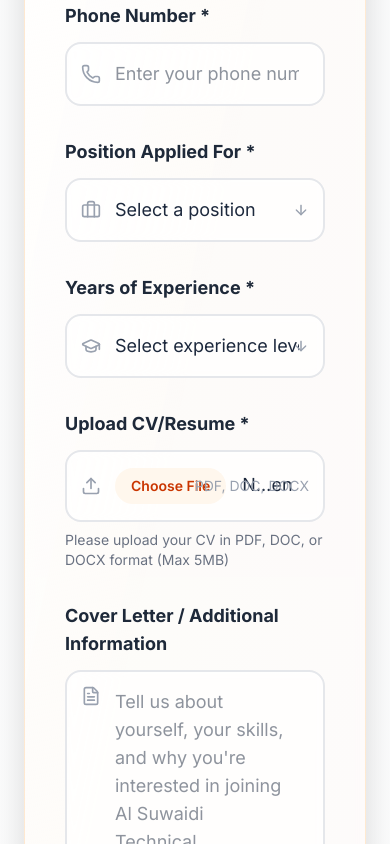
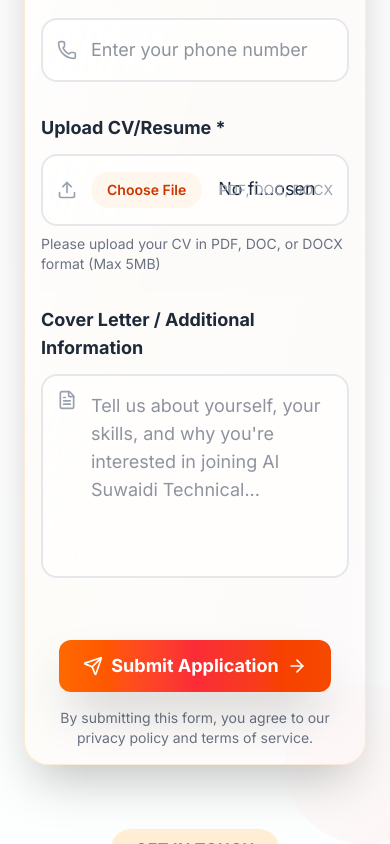
Before and after one commit to digicoders-git/ATC---Al-Suwaidi, a React (Vite) app: page /careers in a window 390 px wide. Shown: the part 6620-7464 px from the top of the page. Built offline with nearby package versions, Linux system fonts and the light colour scheme.

Commit message:
final update 20

```diff
--- a/src/Component/Navbar.jsx
+++ b/src/Component/Navbar.jsx
@@ -340,7 +340,7 @@ export default function ModernNavbar() {
 
                       <div
                         className={`overflow-hidden transition-all duration-300 ${
-                          servicesOpen ? "max-h-[500px] mb-4" : "max-h-0"
+                          servicesOpen ? "max-h-[800px] mb-4" : "max-h-0"
                         }`}
                       >
                         <div className="pl-4 space-y-2">
@@ -348,14 +348,27 @@ export default function ModernNavbar() {
                             <button
                               key={service.to}
                               onClick={() => handleServiceClick(service.to)}
-                              className="w-full text-left flex items-center gap-3 py-3 px-4 rounded-lg hover:bg-orange-50 transition-all duration-300 text-base font-bold"
+                              className="w-full text-left flex items-start gap-3 py-3 px-4 rounded-lg hover:bg-orange-50 transition-all duration-300 text-sm font-medium"
                             >
-                              <span className="text-xl">{service.icon}</span>
-                              <span className="text-gray-700">
+                              <span className="text-lg mt-0.5 flex-shrink-0">{service.icon}</span>
+                              <span className="text-gray-700 leading-tight">
                                 {service.label}
                               </span>
                             </button>
                           ))}
+                          <div className="mt-4 pt-3 border-t border-gray-200">
+                            <Link
+                              to="/services"
+                              onClick={() => {
+                                setServicesOpen(false);
+                                setMobileOpen(false);
+                              }}
+                              className="w-full flex items-center justify-center gap-2 py-3 px-4 bg-gradient-to-r from-orange-500 to-red-500 text-white font-semibold rounded-lg hover:shadow-lg transition-all duration-300"
+                            >
+                              View All Services
+                              <ArrowRight size={16} />
+                            </Link>
+                          </div>
                         </div>
                       </div>
                     </>
@@ -376,6 +389,18 @@ export default function ModernNavbar() {
                 </div>
               ))}
             </div>
+
+            {/* Get Quote Button */}
+            <div className="mt-8 pt-6 border-t border-gray-200">
+              <Link
+                to="/get-quote"
+                onClick={() => setMobileOpen(false)}
+                className="w-full flex items-center justify-center gap-2 py-4 px-6 bg-gradient-to-r from-orange-500 to-red-500 text-white font-bold text-lg rounded-xl shadow-lg hover:shadow-xl transition-all duration-300"
+              >
+                Get Quote
+                <ArrowRight size={18} />
+              </Link>
+            </div>
           </div>
         </aside>
       </div>
--- a/src/Page/Careers.jsx
+++ b/src/Page/Careers.jsx
@@ -129,8 +129,6 @@ export default function CareersPage() {
     fullName: "",
     email: "",
     phoneNumber: "",
-    position: "",
-    experience: "",
     coverLetter: "",
     resume: null
   });
@@ -157,7 +155,7 @@ export default function CareersPage() {
       formDataToSend.append('fullName', formData.fullName);
       formDataToSend.append('email', formData.email);
       formDataToSend.append('phoneNumber', formData.phoneNumber);
-      formDataToSend.append('coverLetter', `Position: ${formData.position}\nExperience: ${formData.experience}\n\n${formData.coverLetter}`);
+      formDataToSend.append('coverLetter', formData.coverLetter);
 
       if (formData.resume) {
         formDataToSend.append('resume', formData.resume);
@@ -179,8 +177,6 @@ export default function CareersPage() {
           fullName: "",
           email: "",
           phoneNumber: "",
-          position: "",
-          experience: "",
           coverLetter: "",
           resume: null
         });
@@ -423,7 +419,10 @@ export default function CareersPage() {
                 </div>
 
                 <button
-                  onClick={() => setSelectedJob(job)}
+                  onClick={() => {
+                    setSelectedJob(job);
+                    document.getElementById('apply').scrollIntoView({ behavior: 'smooth' });
+                  }}
                   className="w-full bg-gradient-to-r from-orange-500 to-red-500 text-white font-bold py-3 px-6 rounded-xl hover:shadow-lg transition-all duration-300"
                 >
                   Apply for this Position
@@ -455,12 +454,12 @@ export default function CareersPage() {
             </p>
           </motion.div>
 
-          <div className="max-w-5xl mx-auto">
+          <div className="max-w-7xl mx-auto   lg:px-8">
             <motion.div
               initial={{ opacity: 0, y: 30 }}
               whileInView={{ opacity: 1, y: 0 }}
               viewport={{ once: true }}
-              className="relative bg-gradient-to-br from-white via-orange-50/30 to-red-50/30 rounded-3xl p-10 shadow-2xl border border-orange-200/50 backdrop-blur-sm"
+              className="relative bg-gradient-to-br from-white via-orange-50/30 to-red-50/30 rounded-3xl p-4 sm:p-6 lg:p-10 shadow-2xl border border-orange-200/50 backdrop-blur-sm"
             >
               {/* Decorative Elements */}
               <div className="absolute top-0 left-0 w-32 h-32 bg-gradient-to-br from-orange-200/20 to-transparent rounded-full -translate-x-16 -translate-y-16"></div>
@@ -535,56 +534,6 @@ export default function CareersPage() {
 
                     <div className="space-y-2">
                       <label className="block text-gray-800 font-bold text-lg mb-3">
-                        Position Applied For *
-                      </label>
-                      <div className="relative group">
-                        <Briefcase className="absolute left-4 top-1/2 transform -translate-y-1/2 text-gray-400 group-focus-within:text-orange-500 transition-colors z-10" size={20} />
-                        <select
-                          name="position"
-                          value={formData.position}
-                          onChange={handleInputChange}
-                          required
-                          className="w-full pl-12 pr-6 py-4 border-2 border-gray-200 rounded-2xl focus:ring-4 focus:ring-orange-500/20 focus:border-orange-500 transition-all text-lg bg-white/80 backdrop-blur-sm appearance-none cursor-pointer"
-                        >
-                          <option value="">Select a position</option>
-                          {jobOpenings.map((job) => (
-                            <option key={job.id} value={job.title}>
-                              {job.title}
-                            </option>
-                          ))}
-                          <option value="other">Other Position</option>
-                        </select>
-                        <ArrowRight className="absolute right-4 top-1/2 transform -translate-y-1/2 rotate-90 text-gray-400" size={16} />
-                      </div>
-                    </div>
-                  </div>
-
-                  <div className="space-y-2">
-                    <label className="block text-gray-800 font-bold text-lg mb-3">
-                      Years of Experience *
-                    </label>
-                    <div className="relative group">
-                      <GraduationCap className="absolute left-4 top-1/2 transform -translate-y-1/2 text-gray-400 group-focus-within:text-orange-500 transition-colors z-10" size={20} />
-                      <select
-                        name="experience"
-                        value={formData.experience}
-                        onChange={handleInputChange}
-                        required
-                        className="w-full pl-12 pr-6 py-4 border-2 border-gray-200 rounded-2xl focus:ring-4 focus:ring-orange-500/20 focus:border-orange-500 transition-all text-lg bg-white/80 backdrop-blur-sm appearance-none cursor-pointer"
-                      >
-                        <option value="">Select experience level</option>
-                        <option value="0-1">0-1 years (Entry Level)</option>
-                        <option value="2-3">2-3 years (Junior Level)</option>
-                        <option value="4-5">4-5 years (Mid Level)</option>
-                        <option value="6-10">6-10 years (Senior Level)</option>
-                        <option value="10+">10+ years (Expert Level)</option>
-                      </select>
-                      <ArrowRight className="absolute right-4 top-1/2 transform -translate-y-1/2 rotate-90 text-gray-400" size={16} />
-                    </div>
-                  </div>
-
-                  <div className="space-y-2">
-                    <label className="block text-gray-800 font-bold text-lg mb-3">
                         Upload CV/Resume *
                       </label>
                       <div className="relative group">
@@ -604,6 +553,7 @@ export default function CareersPage() {
                       <p className="text-sm text-gray-500 mt-2">
                         Please upload your CV in PDF, DOC, or DOCX format (Max 5MB)
                       </p>
+                    </div>
                   </div>
 
                   <div className="space-y-2">
@@ -626,12 +576,14 @@ export default function CareersPage() {
                   <div className="text-center pt-6">
                     <button
                       type="submit"
-                      className="group inline-flex items-center gap-4 px-12 py-5 bg-gradient-to-r from-orange-500 via-red-500 to-orange-600 text-white font-bold text-xl rounded-2xl shadow-2xl hover:shadow-3xl transform hover:scale-105 hover:-translate-y-1 transition-all duration-300 relative overflow-hidden"
+                      className="group inline-flex items-center gap-2 sm:gap-4 px-6 sm:px-12 py-3 sm:py-5 bg-gradient-to-r from-orange-500 via-red-500 to-orange-600 text-white font-bold text-lg sm:text-xl rounded-xl sm:rounded-2xl shadow-2xl hover:shadow-3xl transform hover:scale-105 hover:-translate-y-1 transition-all duration-300 relative overflow-hidden"
                     >
                       <div className="absolute inset-0 bg-gradient-to-r from-orange-600 to-red-600 opacity-0 group-hover:opacity-100 transition-opacity duration-300"></div>
-                      <Send size={24} className="group-hover:animate-bounce relative z-10" />
+                      <Send size={20} className="sm:hidden group-hover:animate-bounce relative z-10" />
+                      <Send size={24} className="hidden sm:block group-hover:animate-bounce relative z-10" />
                       <span className="relative z-10">Submit Application</span>
-                      <ArrowRight size={24} className="group-hover:translate-x-1 transition-transform relative z-10" />
+                      <ArrowRight size={20} className="sm:hidden group-hover:translate-x-1 transition-transform relative z-10" />
+                      <ArrowRight size={24} className="hidden sm:block group-hover:translate-x-1 transition-transform relative z-10" />
                     </button>
                     <p className="text-gray-500 mt-4 text-sm">
                       By submitting this form, you agree to our privacy policy and terms of service.
```
Lines whose indentation alone changed are shown as unchanged.
